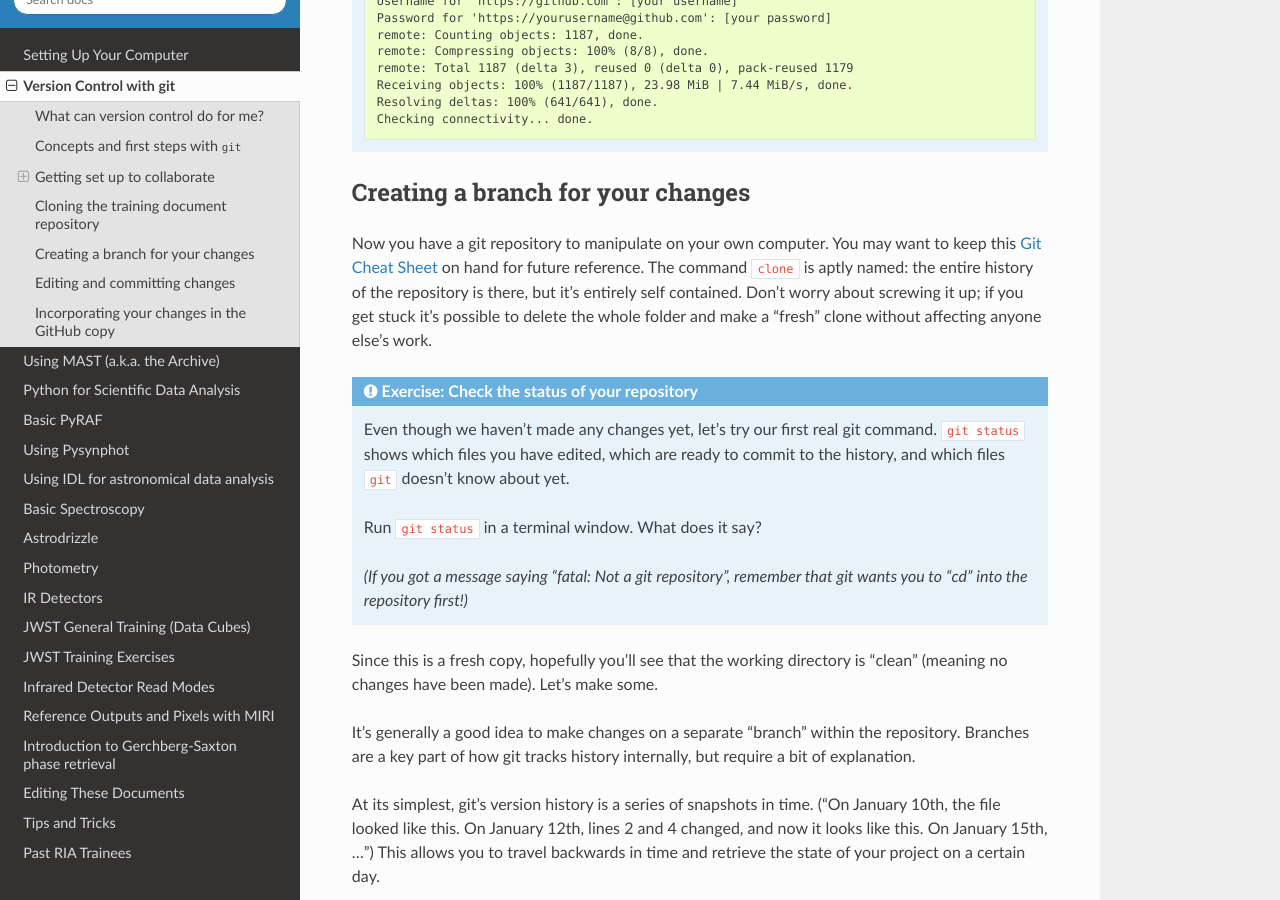
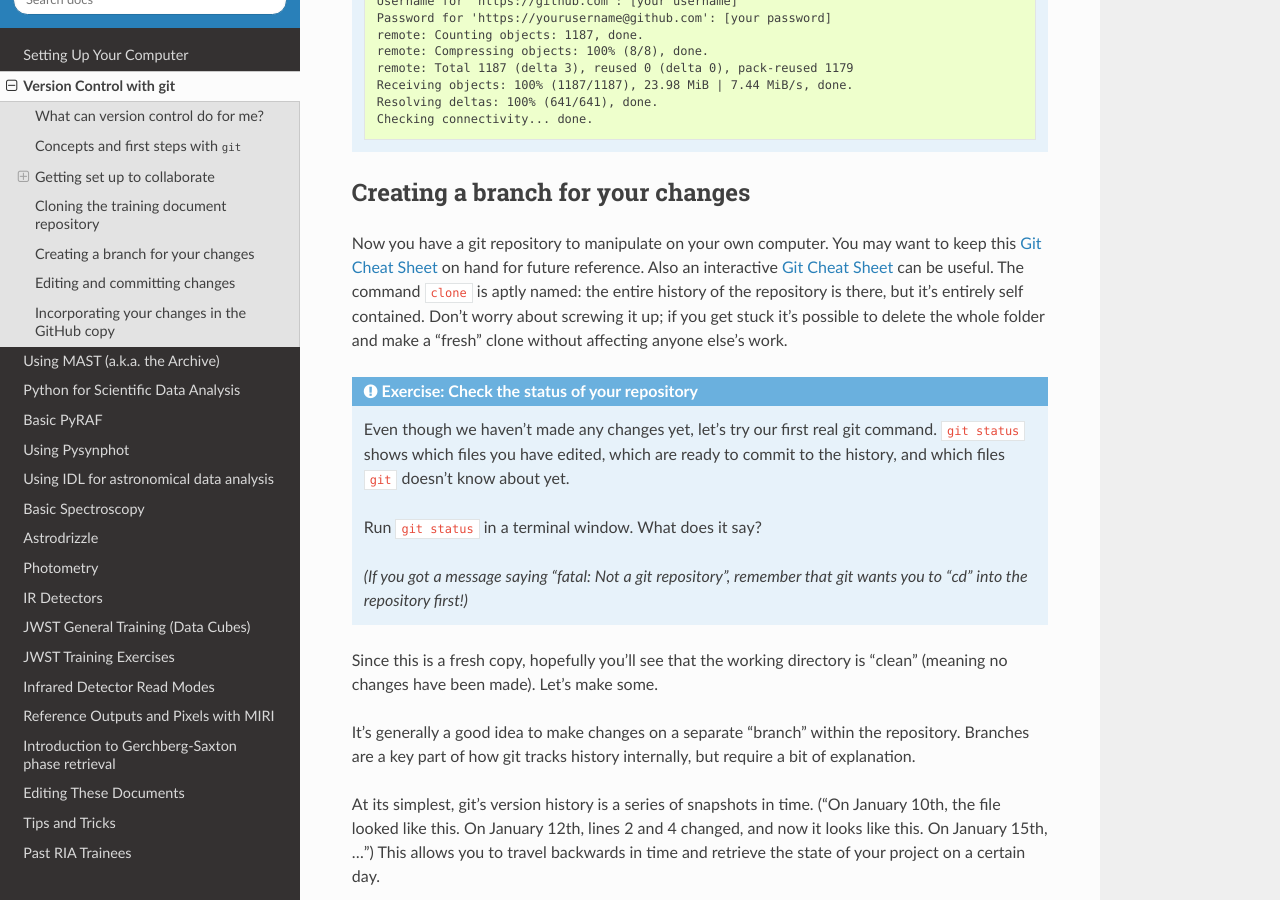
Before and after one commit to staceybright/training-library, a Sphinx documentation site: the page built from source/version_control.txt, in a window 1280 px wide and 900 px high, scrolled down 3972 px. Built offline with Sphinx 7.4.7 and the Read the Docs theme 2.0.0, drawn with Linux system fonts in a browser that asks for light colours.

Commit message:
Added a link to interactive _

```diff
--- a/source/version_control.txt
+++ b/source/version_control.txt
@@ -132,7 +132,7 @@
 Creating a branch for your changes
 ==================================
 
-Now you have a git repository to manipulate on your own computer.  You may want to keep this `Git Cheat Sheet <https://training.github.com/kit/downloads/github-git-cheat-sheet.pdf>`_ on hand for future reference. The command ``clone`` is aptly named: the entire history of the repository is there, but it's entirely self contained. Don't worry about screwing it up; if you get stuck it's possible to delete the whole folder and make a "fresh" clone without affecting anyone else's work.
+Now you have a git repository to manipulate on your own computer.  You may want to keep this `Git Cheat Sheet <https://training.github.com/kit/downloads/github-git-cheat-sheet.pdf>`_ on hand for future reference. Also an interactive `Git Cheat Sheet <http://www.ndpsoftware.com/git-cheatsheet.html>`_ can be useful. The command ``clone`` is aptly named: the entire history of the repository is there, but it's entirely self contained. Don't worry about screwing it up; if you get stuck it's possible to delete the whole folder and make a "fresh" clone without affecting anyone else's work.
 
 .. admonition:: Exercise: Check the status of your repository
    :class: note
```
